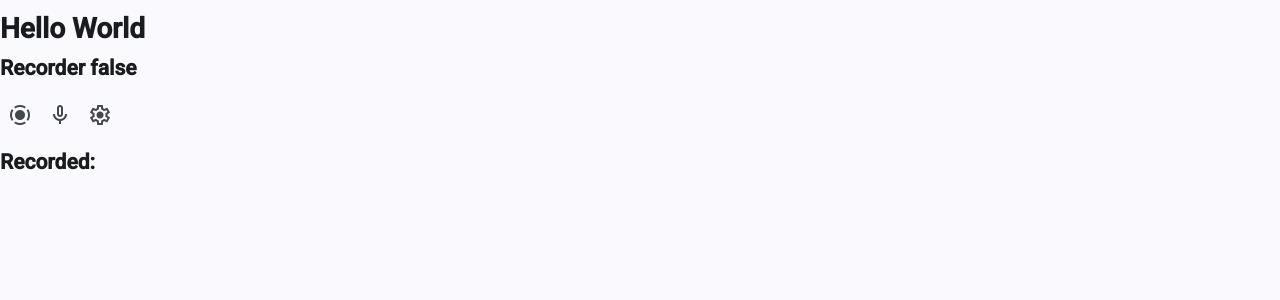
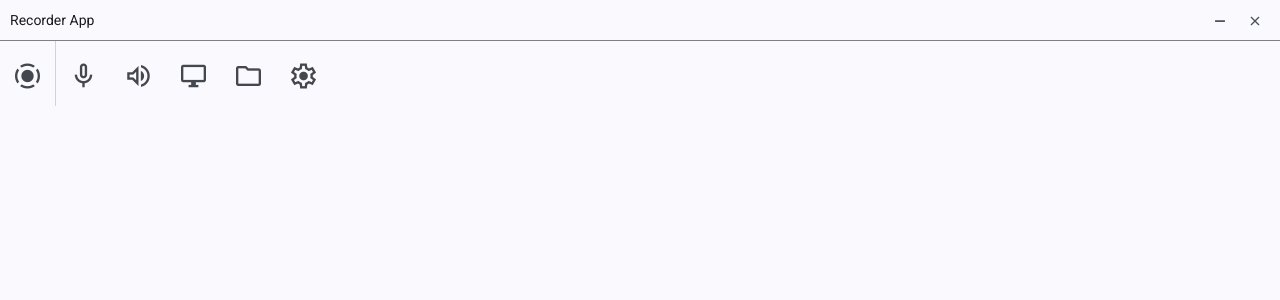
Before and after one commit to Tagore9930/screen-recorder, an Angular app: page /recorder in a window 1280 px wide. Shown: the top 300 px of the page. Built offline with nearby package versions, Linux system fonts and the light colour scheme.

Commit message:
screen-recorder - Implemented electron js to test the mediaDevices on desktop app.

```diff
--- /dev/null
+++ b/electron/preload.js
@@ -0,0 +1,6 @@
+const { contextBridge, ipcRenderer } = require('electron');
+window.isElectron = true;
+contextBridge.exposeInMainWorld('electronAPI', {
+  minimize: () => ipcRenderer.send('minimize'),
+  close: () => ipcRenderer.send('close'),
+});
--- a/src/app/app.html
+++ b/src/app/app.html
@@ -1,2 +1,15 @@
-<h1>Hello World</h1>
-<router-outlet></router-outlet>
+<div class="app">
+    <div class="app-header">
+        <span>Recorder App</span>
+
+        <div class="window-buttons">
+            <button matIconButton (click)="minimize()" class="minimize-btn">
+                <span class="material-symbols-outlined">minimize</span>
+            </button>
+            <button matIconButton (click)="close()">
+                <span class="material-symbols-outlined">close</span>
+            </button>
+        </div>
+    </div>
+    <router-outlet></router-outlet>
+</div>
--- a/src/app/app.scss
+++ b/src/app/app.scss
@@ -0,0 +1,36 @@
+.app-header {
+    -webkit-app-region: drag; // 👈 THIS makes it draggable
+    height: 40px;
+    // background: #222;
+    // color: white;
+    display: flex;
+    justify-content: space-between;
+    align-items: center;
+    padding: 0 10px;
+    border-bottom: 1px solid gray;
+}
+
+.window-buttons button {
+    -webkit-app-region: no-drag; // Buttons should NOT be draggable
+    margin-left: 5px;
+    width: 30px;
+    height: 30px;
+    line-height: 1;
+    padding: 0;
+    display: inline-flex;
+    justify-content: center;
+    align-items: center;
+
+    .material-symbols-outlined {
+        font-size: 18px;
+        color: #4B515A;
+    }
+
+    &.minimize-btn {
+        .material-symbols-outlined {
+            font-size: 22px;
+            top: -5px;
+            position: relative;
+        }
+    }
+}
--- a/src/app/app.ts
+++ b/src/app/app.ts
@@ -4,10 +4,18 @@ import { RouterOutlet } from '@angular/router';
 
 @Component({
   selector: 'app-root',
-  imports: [RouterOutlet],
+  imports: [RouterOutlet, MatButtonModule],
   templateUrl: './app.html',
   styleUrl: './app.scss',
 })
 export class App {
   protected readonly title = signal('screen-recorder');
+
+  public minimize() {
+    (window as any).electronAPI.minimize();
+  }
+
+  public close() {
+    (window as any).electronAPI.close();
+  }
 }
--- a/src/app/recorder/recorder.html
+++ b/src/app/recorder/recorder.html
@@ -1,7 +1,5 @@
-<h2>Recorder {{isRecording}} </h2>
-
 <div class="main-screen">
-    <div class="btns-section">
+    <div class="primary-btns">
         <button mat-icon-button (click)="record(!isRecording)">
             <span class="material-symbols-outlined">
                 {{isRecording ? 'stop' : 'screen_record'}}
@@ -14,20 +12,32 @@
             </span>
         </button>
         }
+    </div>
+    @if (!isRecording) {
+    <div class="secondary-btns">
         <button matIconButton color="warn" (click)="isAudio = !isAudio" [class.off]="!isAudio">
             <span class="material-symbols-outlined">
                 {{isAudio ? 'mic' : 'mic_off'}}
             </span>
         </button>
         <button matIconButton>
+            <span class="material-symbols-outlined">volume_up</span>
+        </button>
+        <button matIconButton>
+            <span class="material-symbols-outlined">desktop_windows</span>
+        </button>
+        <button matIconButton>
+            <span class="material-symbols-outlined">folder</span>
+        </button>
+        <button matIconButton>
             <span class="material-symbols-outlined">settings</span>
         </button>
     </div>
+    }
 </div>
 
 
 <!-- 🎥 Video Preview -->
-<h2>Recorded: {{videoUrl}}</h2>
 @if (videoUrl) {
 <div style="margin-top: 20px;">
     <video [src]="videoUrl" controls autoplay style="width: 100%; max-width: 600px; border-radius: 8px;">
--- a/src/app/recorder/recorder.scss
+++ b/src/app/recorder/recorder.scss
@@ -1,6 +1,27 @@
 .main-screen {
+    display: flex;
+    align-items: center;
+
+    .primary-btns {
+        display: inline-flex;
+        border-right: 1px solid lightgray;
+    }
+
+
+
+
     .off {
         color: white;
         background: red;
     }
+
+    button {
+        margin-top: 10px;
+        width: 55px;
+        height: 55px;
+
+        .material-symbols-outlined {
+            font-size: 30px;
+        }
+    }
 }
```
Also changed, not shown: electron/main.js (added, +50 -0 lines), package.json (+18 -2 lines), 1 other file (tests, documents, lock files or other folders).
